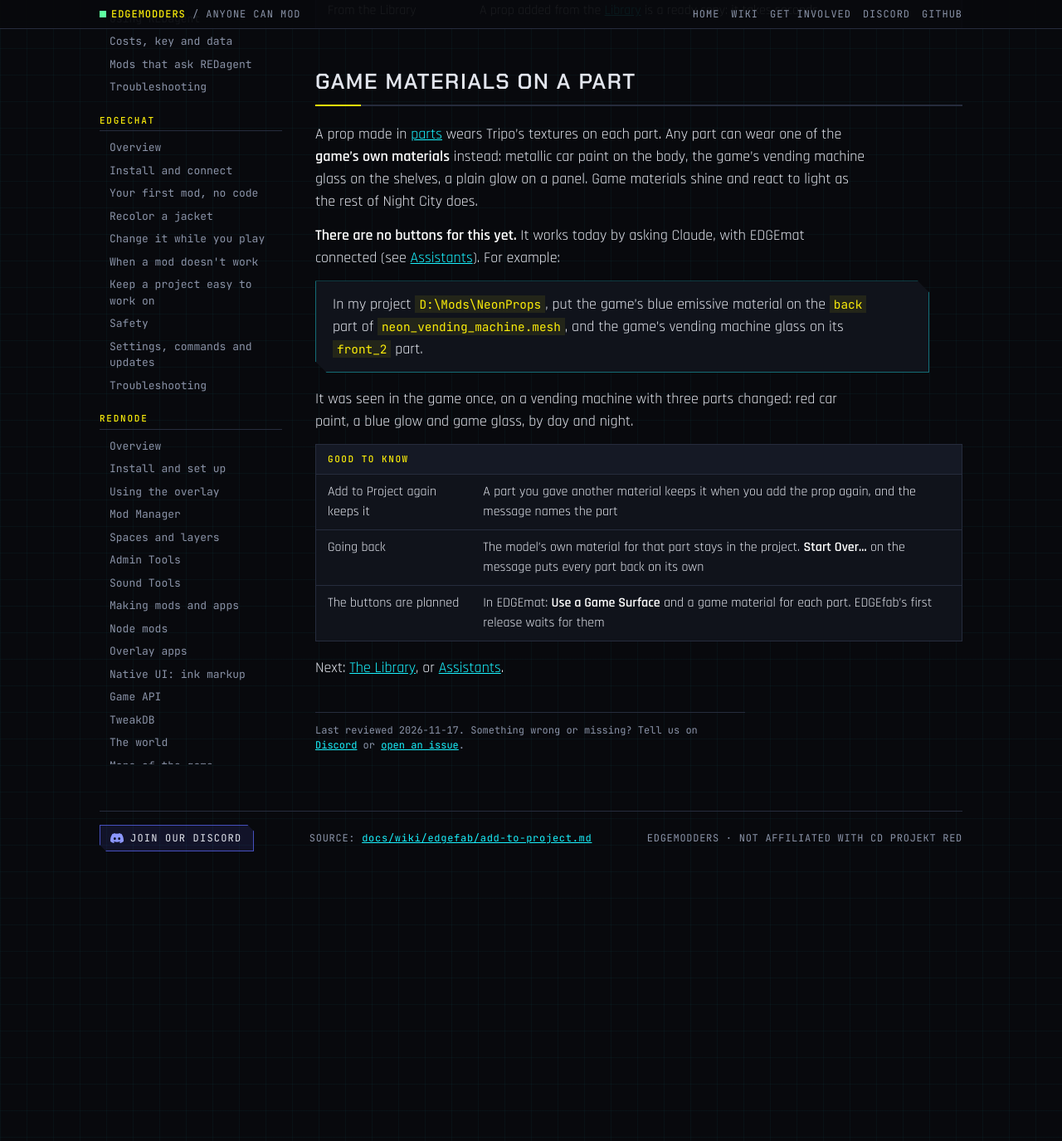
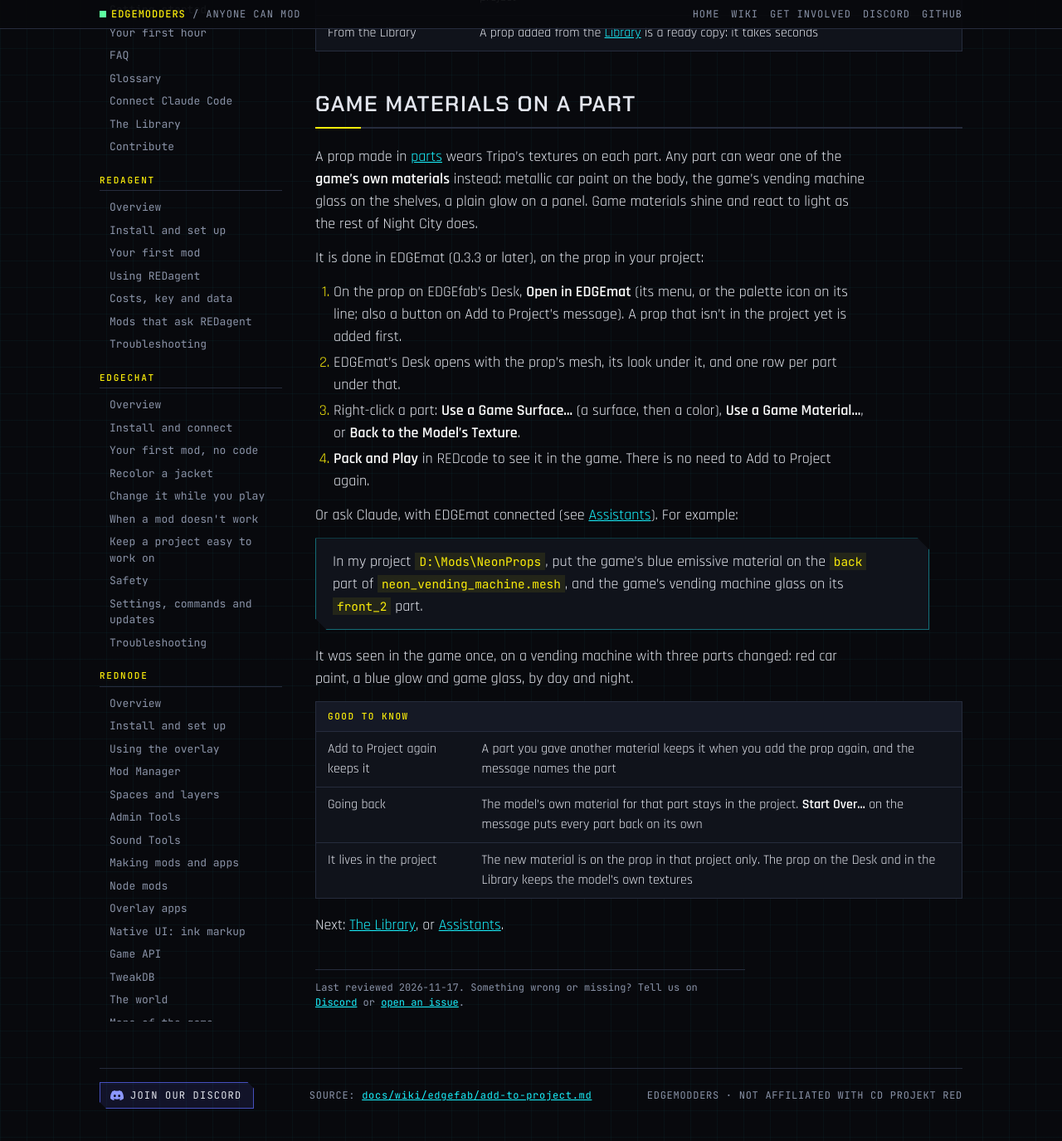
Before and after one commit to Edgemodders/EDGEweb, a Jekyll site: the page built from docs/wiki/edgefab/add-to-project.md, in a window 1280 px wide and 1400 px high, scrolled down 3814 px. Shown: the top 1375 px of the window at 83% size. Built offline with Jekyll 4.4.1, drawn with Linux system fonts in a browser that asks for light colours; some of the changed text lies outside the part shown.

Commit message:
EDGEfab wiki: Open in EDGEmat, Reveal in REDcode, and game materials on a part with EDGEmat's buttons
Co-Authored-By: Claude Fable 5.2 <noreply@anthropic.com>

````diff
--- a/docs/wiki/edgefab/add-to-project.md
+++ b/docs/wiki/edgefab/add-to-project.md
@@ -32,7 +32,7 @@ EDGEfab added Neon vending machine to NeonProps, solid (a physical mesh with a b
 Place neon_vending_machine.ent with EDGEbuilder, or spawn it.
 ```
 
-The message has three buttons: **Pack and Play** packs the mod and gets it into the game, as the same button in REDcode does, **Reveal Entity** shows the `.ent` file, and **Show Log** lists every file written.
+The message has three buttons: **Open in EDGEmat** puts the prop's mesh on EDGEmat's Desk, to give its parts [game materials](#game-materials-on-a-part), **Pack and Play** packs the mod and gets it into the game, as the same button in REDcode does, and **Reveal in REDcode** shows the mesh in REDcode's Project view. Every file written is in the log (**EDGEfab: Show Log**).
 
 The prop needs a size first. If the Desk says **Size unknown**, use [Set Size](models.html#size).
 
@@ -110,7 +110,14 @@ EDGEfab added Neon vending machine to NeonProps, solid (a physical mesh with a b
 
 A prop made in [parts](models.html#parts) wears Tripo's textures on each part. Any part can wear one of the **game's own materials** instead: metallic car paint on the body, the game's vending machine glass on the shelves, a plain glow on a panel. Game materials shine and react to light as the rest of Night City does.
 
-**There are no buttons for this yet.** It works today by asking Claude, with EDGEmat connected (see [Assistants](assistants.html#edgefab-with-edgechat)). For example:
+It is done in EDGEmat (0.3.3 or later), on the prop in your project:
+
+1. On the prop on EDGEfab's Desk, **Open in EDGEmat** (its menu, or the palette icon on its line; also a button on Add to Project's message). A prop that isn't in the project yet is added first.
+2. EDGEmat's Desk opens with the prop's mesh, its look under it, and one row per part under that.
+3. Right-click a part: **Use a Game Surface...** (a surface, then a color), **Use a Game Material...**, or **Back to the Model's Texture**.
+4. **Pack and Play** in REDcode to see it in the game. There is no need to Add to Project again.
+
+Or ask Claude, with EDGEmat connected (see [Assistants](assistants.html#edgefab-with-edgechat)). For example:
 
 > In my project `D:\Mods\NeonProps`, put the game's blue emissive material on the `back` part of `neon_vending_machine.mesh`, and the game's vending machine glass on its `front_2` part.
 
@@ -120,6 +127,6 @@ It was seen in the game once, on a vending machine with three parts changed: red
 |---|---|
 | Add to Project again keeps it | A part you gave another material keeps it when you add the prop again, and the message names the part |
 | Going back | The model's own material for that part stays in the project. **Start Over...** on the message puts every part back on its own |
-| The buttons are planned | In EDGEmat: **Use a Game Surface** and a game material for each part. EDGEfab's first release waits for them |
+| It lives in the project | The new material is on the prop in that project only. The prop on the Desk and in the Library keeps the model's own textures |
 
 Next: [The Library](library.html), or [Assistants](assistants.html).
````
Also changed, not shown: docs/wiki/edgefab/desk.md (+2 -1 lines).
